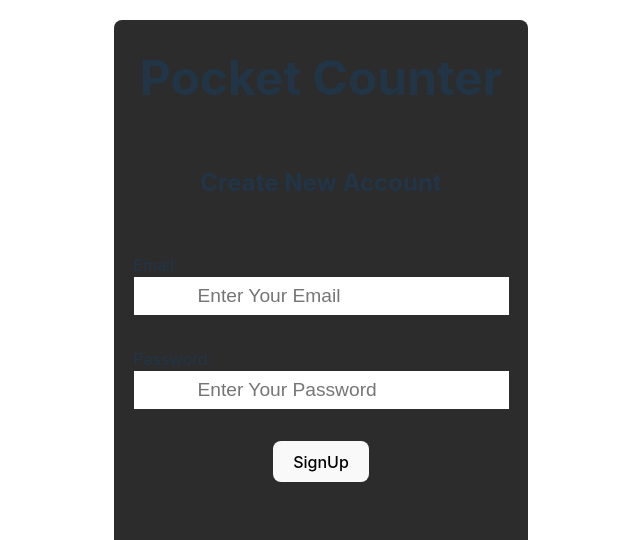
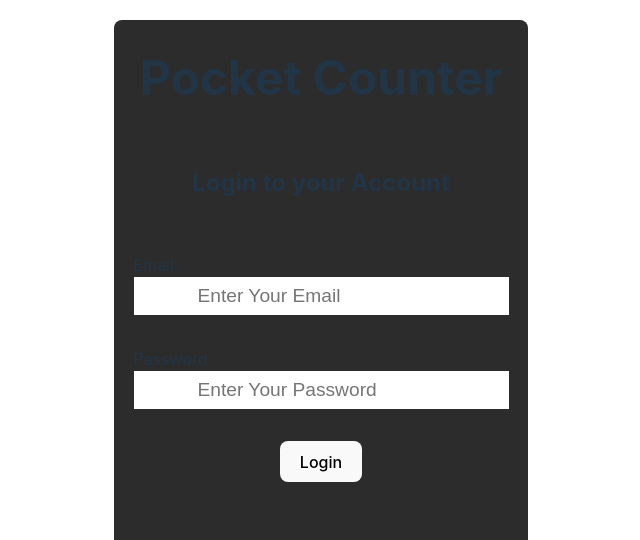
Before and after one commit to fa125had/vite-practice, a React (Vite) app: page / in a window 1280 px wide. Shown: the top 540 px of the page, without its empty margins (319-959 px from the left). Built offline with nearby package versions, Linux system fonts and the light colour scheme.

Commit message:
first implement of signiin page

```diff
--- a/src/Components/App/App.jsx
+++ b/src/Components/App/App.jsx
@@ -1,13 +1,18 @@
 import './App.scss';
 import { SignUp } from '../Auth/SignUp/SignUp';
+import { SignIn } from '../Auth/SignIn/SignIn';
 // import { useState } from 'react';
 
 function App() {
+  // const [isLoggedIn, setIsLoggedIn] = useState(false);
+  // const checkAuthentication = () => {
 
+  // }
   return (
     <div className='app-wrapper'>
       <h1>Pocket Counter</h1>
-      <SignUp />
+      <SignIn />
+      {/* <SignUp /> */}
     </div>
   );
 }
--- /dev/null
+++ b/src/Components/Auth/SignIn/SignIn.jsx
@@ -0,0 +1,54 @@
+import './SignIn.scss';
+import { auth } from '../../../util/Firebase';
+import { signInWithEmailAndPassword } from 'firebase/auth';
+import { useState } from 'react';
+
+export const SignIn = () => {
+  const [email, setEmail] = useState('');
+  const [password, setPassword] = useState('');
+
+  const changeHandler = ({ target }) => {
+    const { name, value } = target;
+    if (name === 'email') {
+      setEmail(value);
+    } else if (name === 'password') {
+      setPassword(value);
+    }
+  };
+  const signin = (submit) => {
+    submit.preventDefault();
+    signInWithEmailAndPassword(auth, email, password)
+      .then((userCred) => console.log(userCred))
+      .catch((err) => console.log(err));
+  };
+
+  return (
+    <div className='signin-wrapper'>
+      <form onSubmit={signin}>
+        <h2>Login to your Account</h2>
+        <label htmlFor='email'>Email:</label>
+        <input
+          type='email'
+          name='email'
+          id='email'
+          placeholder='Enter Your Email'
+          value={email}
+          onChange={changeHandler}
+        />
+
+        <label htmlFor='password'>Password:</label>
+        <input
+          type='password'
+          name='password'
+          id='password'
+          placeholder='Enter Your Password'
+          value={password}
+          onChange={changeHandler}
+        />
+        <button type='submit'>Login</button>
+      </form>
+      {/* {error && <div className='errorOutput'>{error}</div>} */}
+      {/* {isLoading && <div className='errorOutput'>Loading...</div>} */}
+    </div>
+  );
+};
--- /dev/null
+++ b/src/Components/Auth/SignIn/SignIn.scss
@@ -0,0 +1,32 @@
+.signin-wrapper {
+  width: 100%;
+  max-width: 375px;
+  display: flex;
+  flex-direction: column;
+  place-items: center;
+  form {
+    display: flex;
+    flex-direction: column;
+    place-items: center;
+    padding: 0.5rem;
+    // gap: 1rem;
+    label {
+      align-self: self-start;
+      margin-top: 2rem;
+    }
+    input {
+      padding: 0.5rem 4rem;
+      color: whitesmoke;
+      font-size: 1.2rem;
+      border: none;
+    }
+    button {
+      margin-top: 2rem;
+    }
+  }
+  .errorOutput {
+    color: orange;
+    padding: 0.5rem;
+    text-align: center;
+  }
+}
--- a/src/Components/Auth/SignUp/SignUp.jsx
+++ b/src/Components/Auth/SignUp/SignUp.jsx
@@ -9,6 +9,15 @@ export const SignUp = () => {
   const [password, setPassword] = useState('');
   const [error, setError] = useState(null);
   const [isLoading, setIsLoading] = useState(false);
+
+  const changeHandler = ({ target }) => {
+    const { name, value } = target;
+    if (name === 'email') {
+      setEmail(value);
+    } else if (name === 'password') {
+      setPassword(value);
+    }
+  };
 
   const signup = (submit) => {
     submit.preventDefault();
@@ -33,15 +42,6 @@ export const SignUp = () => {
         setIsLoading(false);
         signupForm[0].style.pointerEvents = 'auto';
       });
-  };
-
-  const changeHandler = ({ target }) => {
-    const { name, value } = target;
-    if (name === 'email') {
-      setEmail(value);
-    } else if (name === 'password') {
-      setPassword(value);
-    }
   };
 
   return (
```
